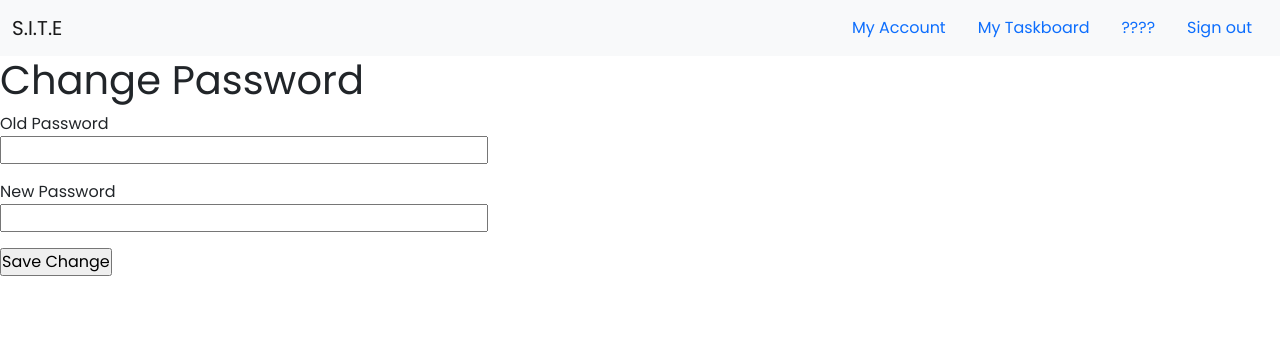
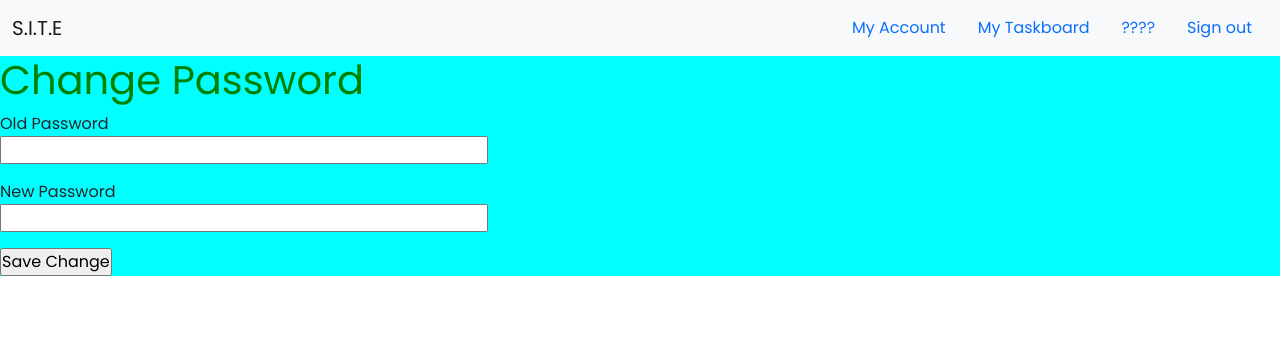
Before and after one commit to elizabethhillman/taskManager, a Flask app: page /changepassword in a window 1280 px wide. Shown: the top 356 px of the page. Run offline with Flask 2, Linux system fonts and the light colour scheme; a user stored in the database is signed in.

Commit message:
chang the static file

```diff
--- /dev/null
+++ b/app/static/css/changepass.css
@@ -0,0 +1,3 @@
+.changepass{
+    background-color: aqua!important;
+}
--- a/app/static/style.css
+++ b/app/static/css/style.css
@@ -4,3 +4,6 @@
     margin: 0;
     padding: 0;
 }
+h1{
+    color: green;
+}
--- a/app/templates/base.html
+++ b/app/templates/base.html
@@ -5,7 +5,7 @@
         <meta name="viewport" content="width=device-width, initial-scale=1.0">
         <!-- Bootstrap CSS -->
         <link href="https://cdn.jsdelivr.net/npm/bootstrap@5.0.0-beta3/dist/css/bootstrap.min.css" rel="stylesheet" integrity="sha384-eOJMYsd53ii+scO/bJGFsiCZc+5NDVN2yr8+0RDqr0Ql0h+rP48ckxlpbzKgwra6" crossorigin="anonymous">
-        <link rel="stylesheet" type="text/css" href="{{ url_for('static', filename='style.css') }}">
+        <link rel="stylesheet" type="text/css" href="{{ url_for('static', filename='css/style.css') }}">
         {% if title %}
         <title>{{ title }}</title>
         {% else %}
--- a/app/templates/changepassword.html
+++ b/app/templates/changepassword.html
@@ -1,6 +1,9 @@
 {% extends "base.html" %}
 
 {% block content %}
+    <link rel="stylesheet" type="text/css" href="{{ url_for('static', filename='css/changepass.css') }}">
+
+    <div class="changepass">
         <h1>Change Password</h1>
         <form action="" method="post" novalidate>
             {{ form.hidden_tag() }}
@@ -14,4 +17,5 @@
             </p>
             <p>{{ form.submit() }}</p>
         </form>
+    </div>
 {% endblock %}
```
Lines whose indentation alone changed are shown as unchanged.
